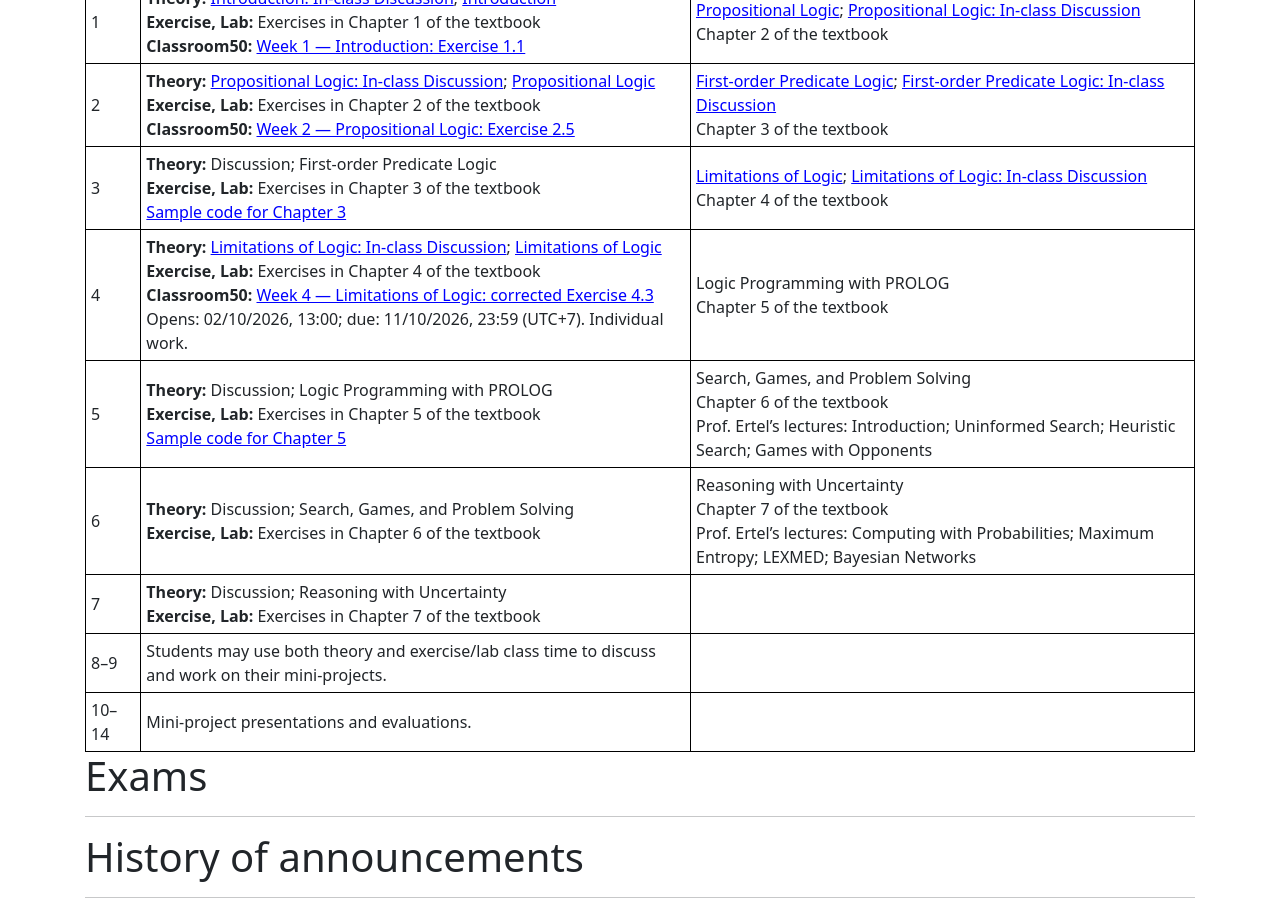
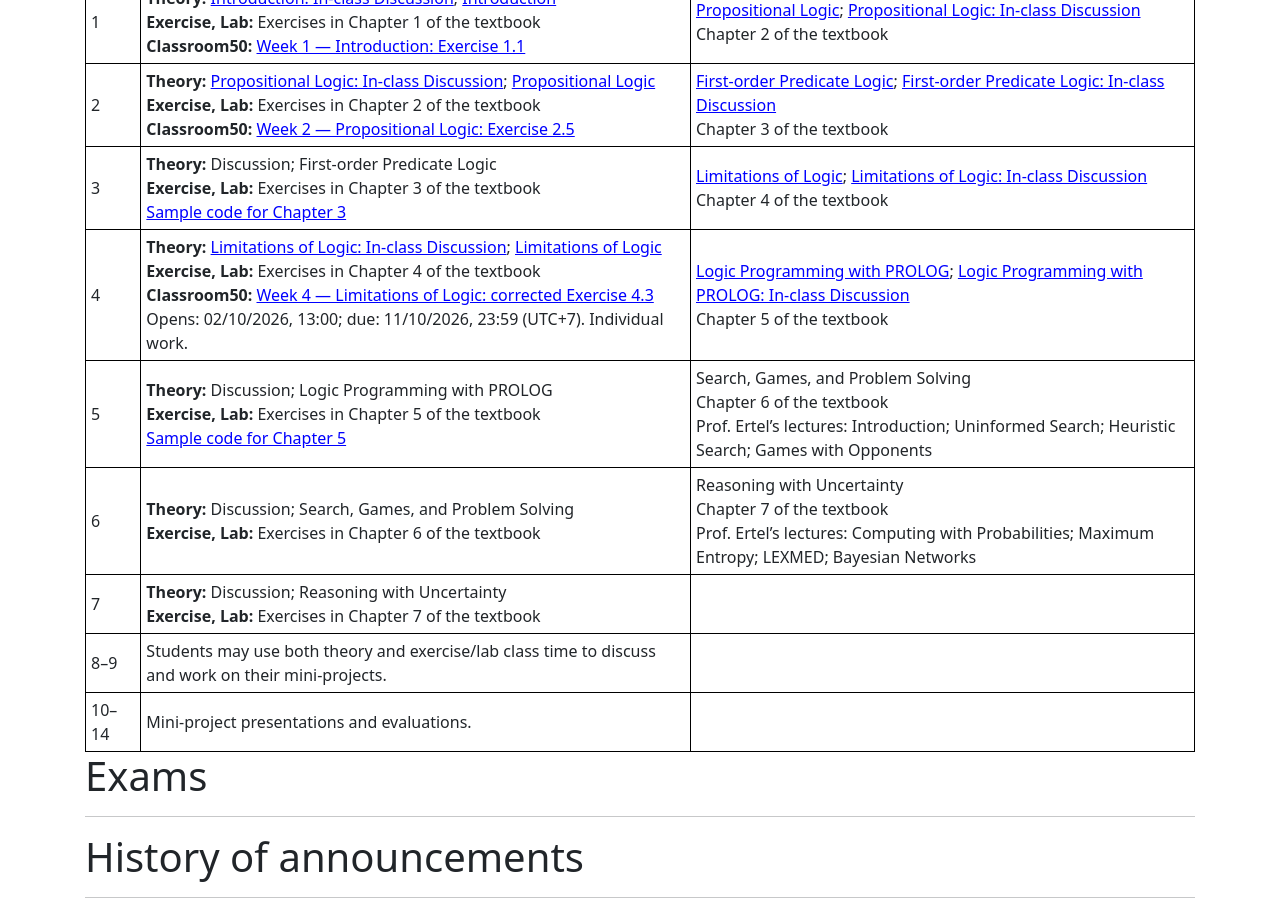
Before and after one commit to hoanganhduc/hoanganhduc.github.io, a Jekyll site: the page built from teaching/VNU-HUS/2026/winter/MAT1206E/index.md, in a window 1280 px wide and 900 px high, scrolled down 2725 px. Built offline with Jekyll 4.4.1, drawn with Linux system fonts in a browser that asks for light colours; nearby versions of some CDN libraries; a style sheet for code colours, icons or effects is not loaded.

Commit message:
Link Week 5 reading materials from Week 4 preparation

```diff
--- a/teaching/VNU-HUS/2026/winter/MAT1206E/index.md
+++ b/teaching/VNU-HUS/2026/winter/MAT1206E/index.md
@@ -95,7 +95,7 @@ This is the website for the course "Introduction to Artificial Intelligence (VNU
 | 1 | **Theory:** [Introduction: In-class Discussion]({{ page.url }}/Discussion/Introduction.pdf); [Introduction]({{ page.url }}/Introduction.pdf)<br>**Exercise, Lab:** Exercises in Chapter 1 of the textbook<br>**Classroom50:** [Week 1 — Introduction: Exercise 1.1](https://classroom50.org/VNU-HUS/vnu-hus-mat1206e-winter-2026/assignments/ch01-introduction/accept) | [Propositional Logic]({{ page.url }}/Propositional_Logic.pdf); [Propositional Logic: In-class Discussion]({{ page.url }}/Discussion/Propositional_Logic.pdf)<br>Chapter 2 of the textbook |
 | 2 | **Theory:** [Propositional Logic: In-class Discussion]({{ page.url }}/Discussion/Propositional_Logic.pdf); [Propositional Logic]({{ page.url }}/Propositional_Logic.pdf)<br>**Exercise, Lab:** Exercises in Chapter 2 of the textbook<br>**Classroom50:** [Week 2 — Propositional Logic: Exercise 2.5](https://classroom50.org/VNU-HUS/vnu-hus-mat1206e-winter-2026/assignments/ch02-propositional-logic/accept) | [First-order Predicate Logic]({{ page.url }}/First-order_Predicate_Logic.pdf); [First-order Predicate Logic: In-class Discussion]({{ page.url }}/Discussion/First-order_Predicate_Logic.pdf)<br>Chapter 3 of the textbook |
 | 3 | **Theory:** Discussion; First-order Predicate Logic<br>**Exercise, Lab:** Exercises in Chapter 3 of the textbook<br>[Sample code for Chapter 3]({% link teaching/VNU-HUS/2026/winter/MAT1206E/samplecode.md %}#chapter-3-first-order-predicate-logic){% comment %}<br>**Classroom50:** [Week 3 — First-Order Predicate Logic: Exercise 3.9](https://classroom50.org/VNU-HUS/vnu-hus-mat1206e-winter-2026/assignments/ch03-first-order-logic/accept){% endcomment %} | [Limitations of Logic]({{ page.url }}/Limitations_of_Logic.pdf); [Limitations of Logic: In-class Discussion]({{ page.url }}/Discussion/Limitations_of_Logic.pdf)<br>Chapter 4 of the textbook |
-| 4 | **Theory:** [Limitations of Logic: In-class Discussion]({{ page.url }}/Discussion/Limitations_of_Logic.pdf); [Limitations of Logic]({{ page.url }}/Limitations_of_Logic.pdf)<br>**Exercise, Lab:** Exercises in Chapter 4 of the textbook<br>**Classroom50:** [Week 4 — Limitations of Logic: corrected Exercise 4.3](https://classroom50.org/VNU-HUS/vnu-hus-mat1206e-winter-2026/assignments/ch04-limitations-of-logic/accept)<br>Opens: 02/10/2026, 13:00; due: 11/10/2026, 23:59 (UTC+7). Individual work. | Logic Programming with PROLOG<br>Chapter 5 of the textbook |
+| 4 | **Theory:** [Limitations of Logic: In-class Discussion]({{ page.url }}/Discussion/Limitations_of_Logic.pdf); [Limitations of Logic]({{ page.url }}/Limitations_of_Logic.pdf)<br>**Exercise, Lab:** Exercises in Chapter 4 of the textbook<br>**Classroom50:** [Week 4 — Limitations of Logic: corrected Exercise 4.3](https://classroom50.org/VNU-HUS/vnu-hus-mat1206e-winter-2026/assignments/ch04-limitations-of-logic/accept)<br>Opens: 02/10/2026, 13:00; due: 11/10/2026, 23:59 (UTC+7). Individual work. | [Logic Programming with PROLOG]({{ page.url }}/Logic_Programming_with_PROLOG.pdf); [Logic Programming with PROLOG: In-class Discussion]({{ page.url }}/Discussion/Logic_Programming_with_PROLOG.pdf)<br>Chapter 5 of the textbook |
 | 5 | **Theory:** Discussion; Logic Programming with PROLOG<br>**Exercise, Lab:** Exercises in Chapter 5 of the textbook<br>[Sample code for Chapter 5]({% link teaching/VNU-HUS/2026/winter/MAT1206E/samplecode.md %}#chapter-5-logic-programming-with-prolog){% comment %}<br>**Classroom50:** [Week 5 — Logic Programming with PROLOG: Exercises 5.2, 5.3, 5.5, 5.8](https://classroom50.org/VNU-HUS/vnu-hus-mat1206e-winter-2026/assignments/ch05-prolog/accept){% endcomment %} | Search, Games, and Problem Solving<br>Chapter 6 of the textbook<br>Prof. Ertel's lectures: Introduction; Uninformed Search; Heuristic Search; Games with Opponents |
 | 6 | **Theory:** Discussion; Search, Games, and Problem Solving<br>**Exercise, Lab:** Exercises in Chapter 6 of the textbook{% comment %}<br>**Classroom50:** [Week 6 — Search, Games and Problem Solving: Exercises 6.6 and 6.12](https://classroom50.org/VNU-HUS/vnu-hus-mat1206e-winter-2026/assignments/ch06-search/accept){% endcomment %} | Reasoning with Uncertainty<br>Chapter 7 of the textbook<br>Prof. Ertel's lectures: Computing with Probabilities; Maximum Entropy; LEXMED; Bayesian Networks |
 | 7 | **Theory:** Discussion; Reasoning with Uncertainty<br>**Exercise, Lab:** Exercises in Chapter 7 of the textbook | |
```
Also changed, not shown: teaching/VNU-HUS/2026/winter/MAT3508/index.md (+1 -1 lines).
